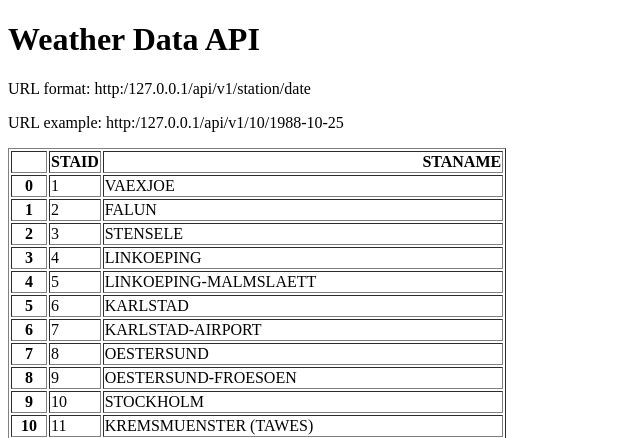
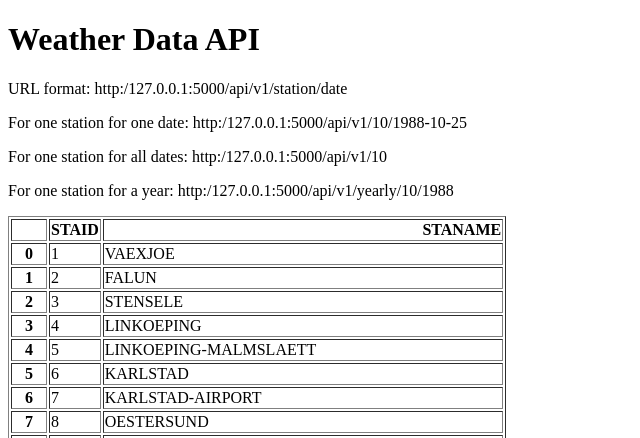
Before and after one commit to Regidan-codes/Weather-api-python, a Flask app: page / in a window 1280 px wide. Shown: the top 438 px of the page, without its empty margins (0-640 px from the left). Run offline with Flask 3, Linux system fonts and the light colour scheme.

Commit message:
added different app routes

```diff
--- a/main.py
+++ b/main.py
@@ -22,5 +22,22 @@ def about(station, date):
             "temperature": temperature}
 
 
+@app.route("/api/v1/<station>")
+def all_data(station):
+    filename = "data/TG_STAID" + str(station).zfill(6) + ".txt"
+    df = pd.read_csv(filename, skiprows=20, parse_dates=['    DATE'])
+    result = df.to_dict(orient='records')
+    return result
+
+
+@app.route("/api/v1/yearly/<station>/<year>")
+def yearly(station, year):
+    filename = "data/TG_STAID" + str(station).zfill(6) + ".txt"
+    df = pd.read_csv(filename, skiprows=20)
+    df['    DATE'] = df['    DATE'].astype(str)
+    result = df[df['    DATE'].str.startswith(str(year))].to_dict(orient='records')
+    return result
+
+
 if __name__ == "__main__":
     app.run(debug=True)
--- a/templates/home.html
+++ b/templates/home.html
@@ -6,8 +6,10 @@
 </head>
 <body>
     <h1>Weather Data API</h1>
-    <p>URL format: http:/127.0.0.1/api/v1/station/date</p>
-    <p>URL example: http:/127.0.0.1/api/v1/10/1988-10-25</p>
+    <p>URL format: http:/127.0.0.1:5000/api/v1/station/date</p>
+    <p>For one station for one date: http:/127.0.0.1:5000/api/v1/10/1988-10-25</p>
+    <p>For one station for all dates: http:/127.0.0.1:5000/api/v1/10</p>
+    <p>For one station for a year: http:/127.0.0.1:5000/api/v1/yearly/10/1988</p>
     <p>{{data|safe}}</p>
 
 </body>
```
